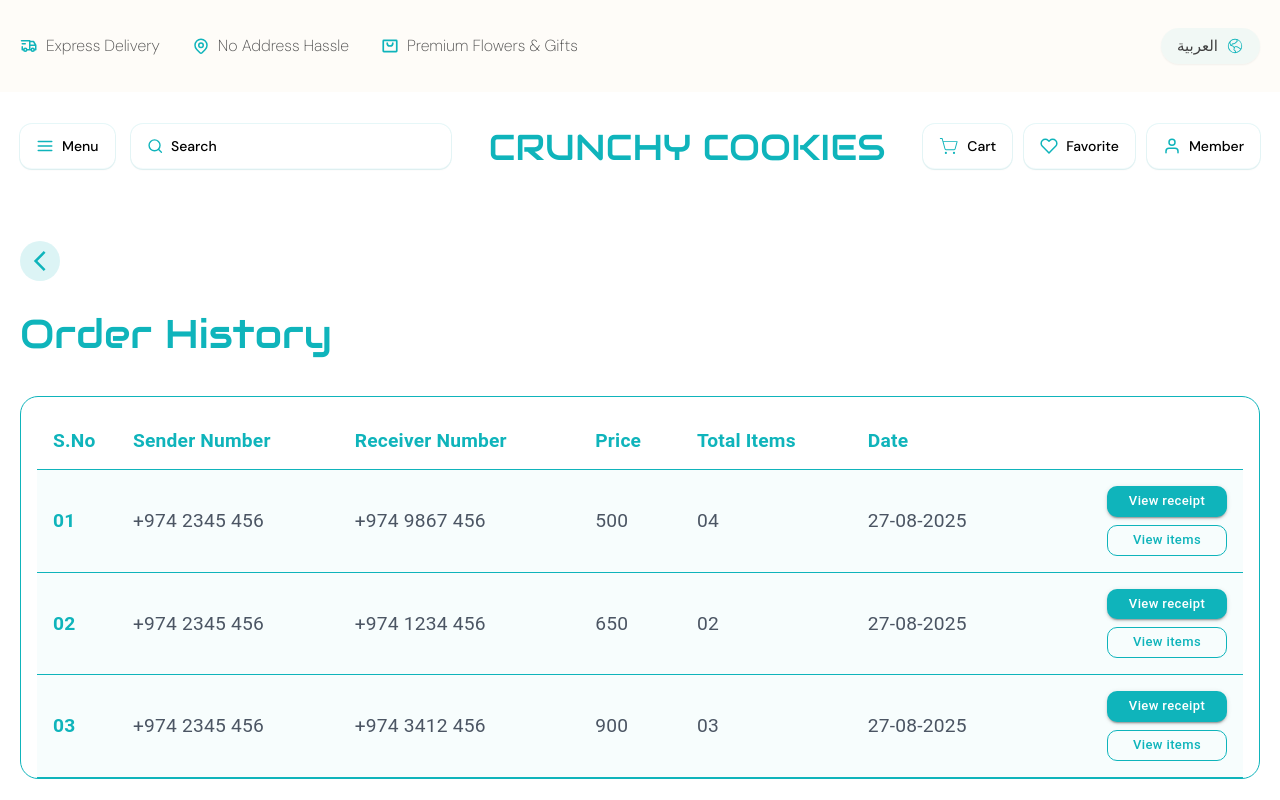
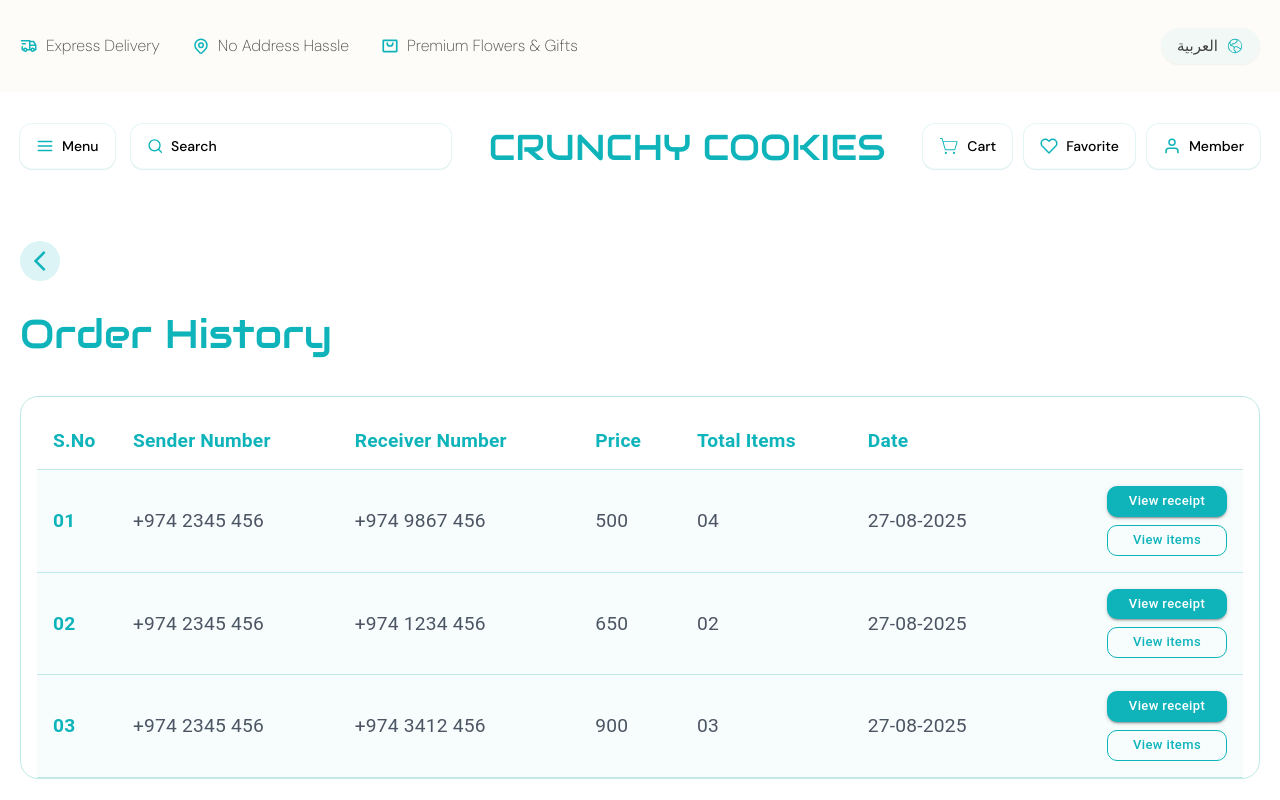
Before and after one commit to SagheerHussain/crunchy-cookies, a React (Vite) app: page /order-history/1 in a window 1280 px wide. Shown: the top 800 px of the page. Built offline with nearby package versions, Linux system fonts and the light colour scheme; a web font is replaced by a local one.

Commit message:
Order History Page Finish

```diff
--- a/src/components/Order History/OrderHistory.jsx
+++ b/src/components/Order History/OrderHistory.jsx
@@ -24,7 +24,7 @@ import { MdOutlineArrowBackIos, MdArrowForwardIos } from "react-icons/md";
 import { useTranslation } from "react-i18next";
 
 const PRIMARY = "#0FB4BB";
-const BORDER = "#0FB4BB";
+const BORDER = "#BFE8E7";
 const ROW_BG = "rgba(15, 180, 187, 0.03)";
 
 const pad2 = (n) => String(n).padStart(2, "0");
```
